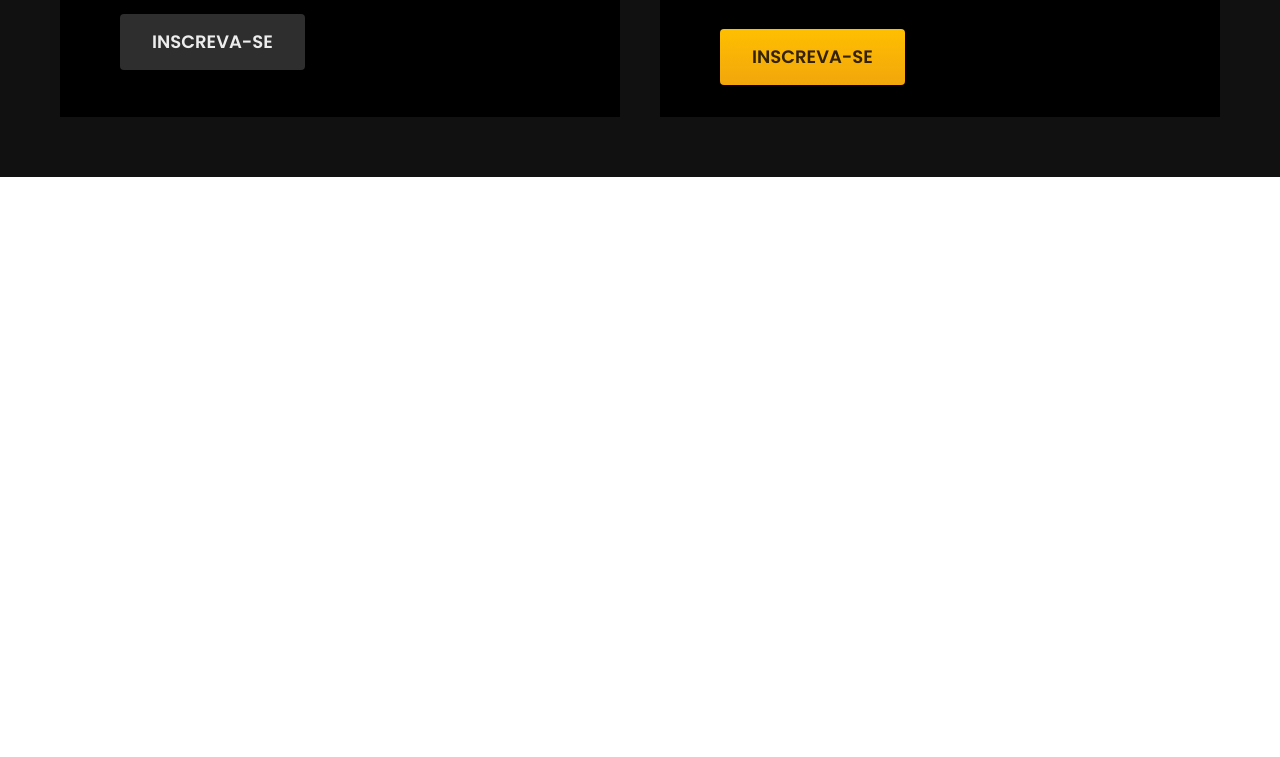
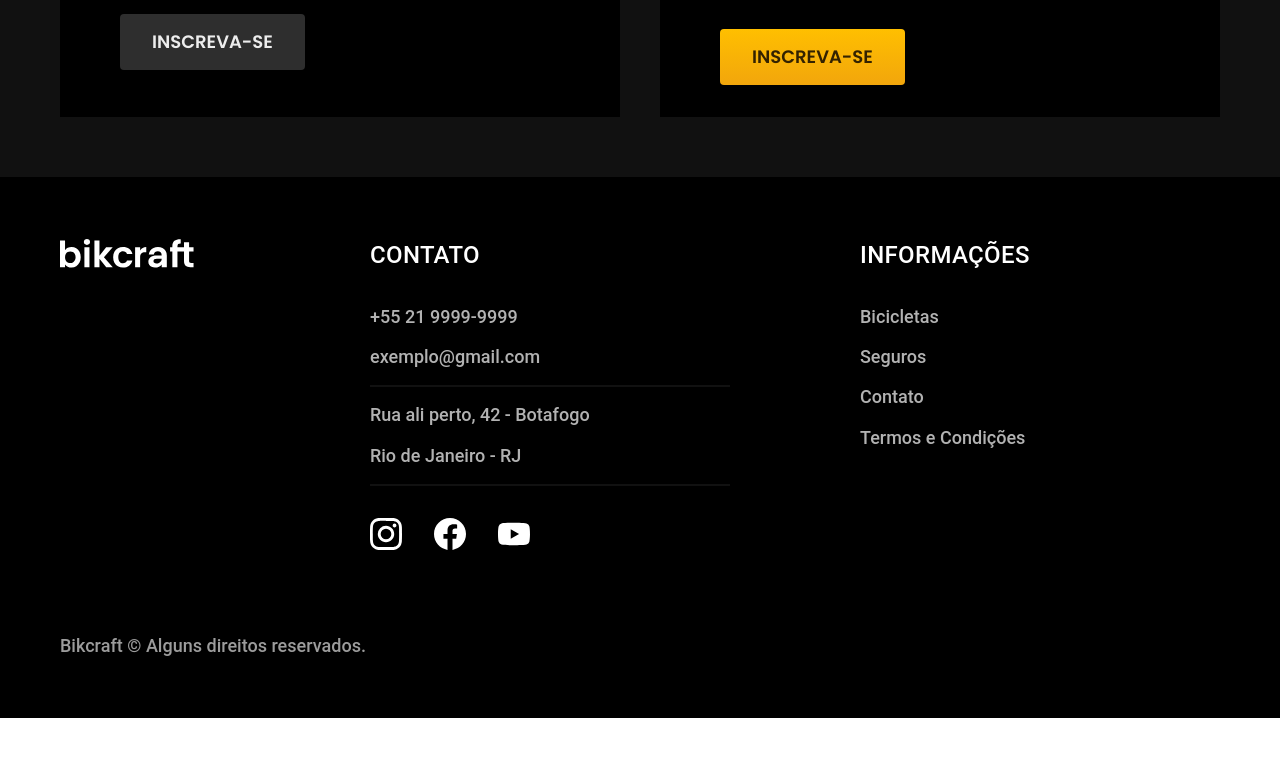
Before and after one commit to lukeyomq/bikcraft, a plain HTML site: page index.html in a window 1280 px wide. Shown: the part 4384-5141 px from the top of the page. After the commit the page ends 5102 px from the top, so only its background shows below. Drawn offline with Linux system fonts and the light colour scheme.

Commit message:
home completra

```diff
--- /dev/null
+++ b/css/global/footer.css
@@ -0,0 +1,67 @@
+.footer-bg {
+    background-color: var(--cor-12);
+}
+
+.footer {
+    display: grid;
+    grid-template-columns: 3fr 5fr 4fr;
+    gap: 40px;
+    padding-top: 60px;
+    padding-bottom: 60px;
+}
+
+.footer h3 {
+    margin-bottom: 32px;
+}
+
+.footer-contato ul {
+    margin-bottom: 32px;
+}
+
+.footer-contato li:nth-child(even)::after {
+    content: "";
+    display: block;
+    height: 2px;
+    max-width: 360px;
+    background-color: var(--cor-11);
+    margin-top: 16px;
+}
+
+.footer li {
+    margin-bottom: 16px;
+}
+
+.footer-redes {
+    display: flex;
+    gap: 32px;
+}
+
+.footer a:hover {
+    color: var(--cor-0);
+}
+
+.footer-copy {
+    margin-top: 40px;
+    grid-column: 1/-1;
+}
+
+@media (max-width: 800px) {
+    .footer > img {
+        display: none;
+    }
+
+    .footer {
+        grid-template-columns: 1fr 1fr;
+    }
+}
+
+@media (max-width: 600px) {
+    .footer {
+        grid-template-columns: 1fr;
+        gap: 60px;
+    }
+
+    .footer-copy {
+        margin-top: 0px;
+    }
+}
--- a/css/global/global.css
+++ b/css/global/global.css
@@ -1,7 +1,6 @@
 body {
     margin: 0px;
     font-family: Arial, Helvetica, sans-serif;
-    padding-bottom: 600px;
     color: #111111;
 }
 
--- a/css/style.css
+++ b/css/style.css
@@ -2,6 +2,7 @@
 @import './utilidades/tipografia.css';
 @import './utilidades/cores.css';
 @import './global/header.css';
+@import './global/footer.css';
 
 /* Utilidades */
 @import './utilidades/componentes.css';
--- a/index.html
+++ b/index.html
@@ -153,5 +153,44 @@
         </div>
     </article>
 
+    <footer class="footer-bg">
+        <div class="footer container">
+            <img src="./img/bikcraft.svg" alt="">
+            <div class="footer-contato">
+                <h3 class="font-2-l-b cor-0">Contato</h3>
+                <ul class="font-2-m cor-5">
+                    <li><a href="tel:+552199999999">+55 21 9999-9999</a></li>
+                    <li><a href="mailto:exemplo@gmail.com">exemplo@gmail.com</a></li>
+                    <li>Rua ali perto, 42 - Botafogo</li>
+                    <li>Rio de Janeiro - RJ</li>
+                </ul>
+                <div class="footer-redes">
+                    <a href="./">
+                        <img src="./img/redes/instagram.svg" alt="Instagram">
+                    </a>
+                    <a href="./">
+                        <img src="./img/redes/facebook.svg" alt="Facebook">
+                    </a>
+                    <a href="./">
+                        <img src="./img/redes/youtube.svg" alt="Youtube">
+                    </a>
+
+                </div>
+            </div>
+            <div class="footer-informacoes">
+                <h3 class="font-2-l-b cor-0">Informações</h3>
+                <nav>
+                    <ul class="font-2-m cor-5">
+                        <li><a href="./bicicletas.html">Bicicletas</a></li>
+                        <li><a href="./seguros.html">Seguros</a></li>
+                        <li><a href="./contato.html">Contato</a></li>
+                        <li><a href="./termos.html">Termos e Condições</a></li>
+                    </ul>
+                </nav>
+            </div>
+            <p class="footer-copy font-2-m cor-6">Bikcraft © Alguns direitos reservados.</p>
+        </div>
+    </footer>
+
 </body>
 </html>
```
